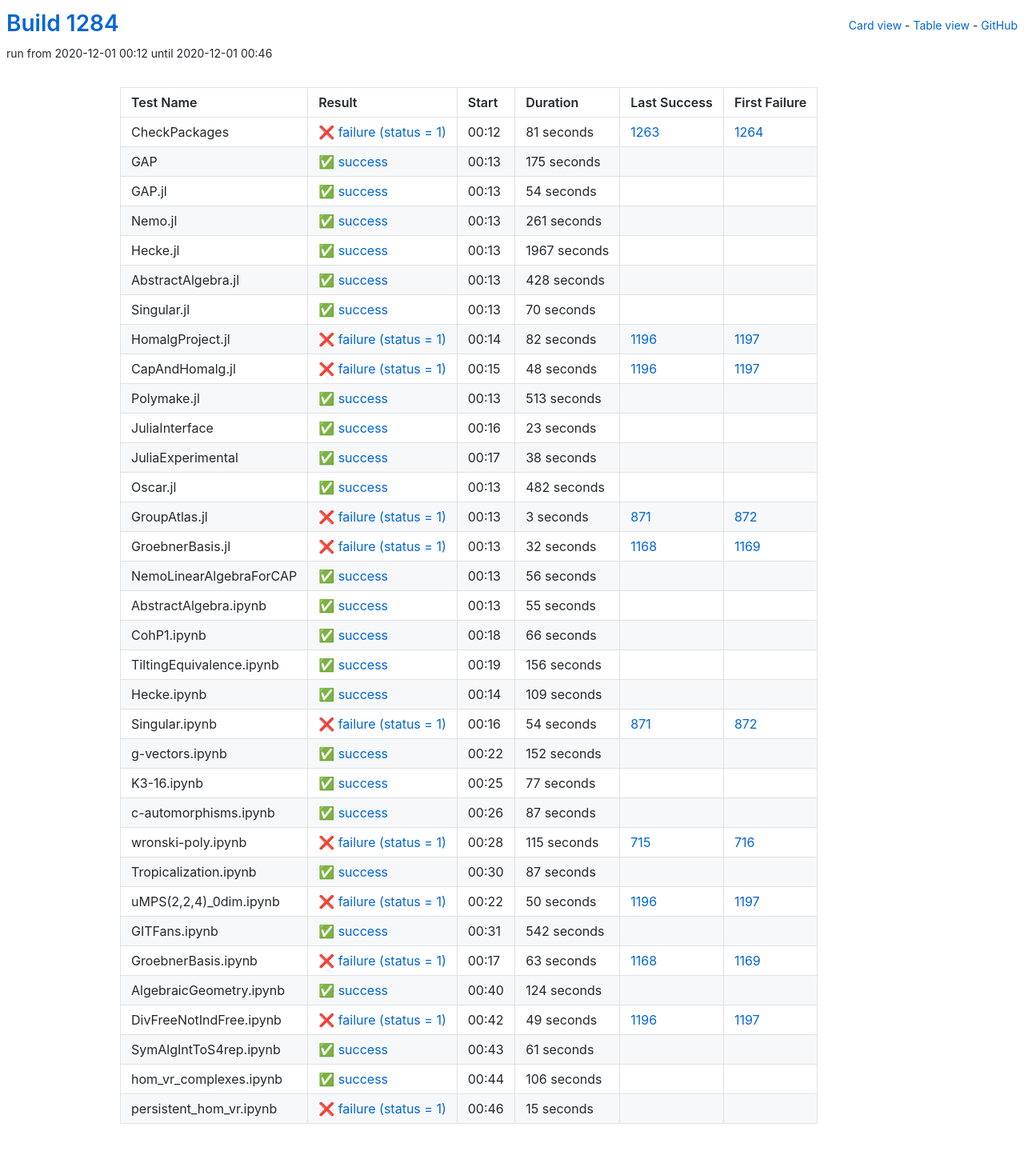
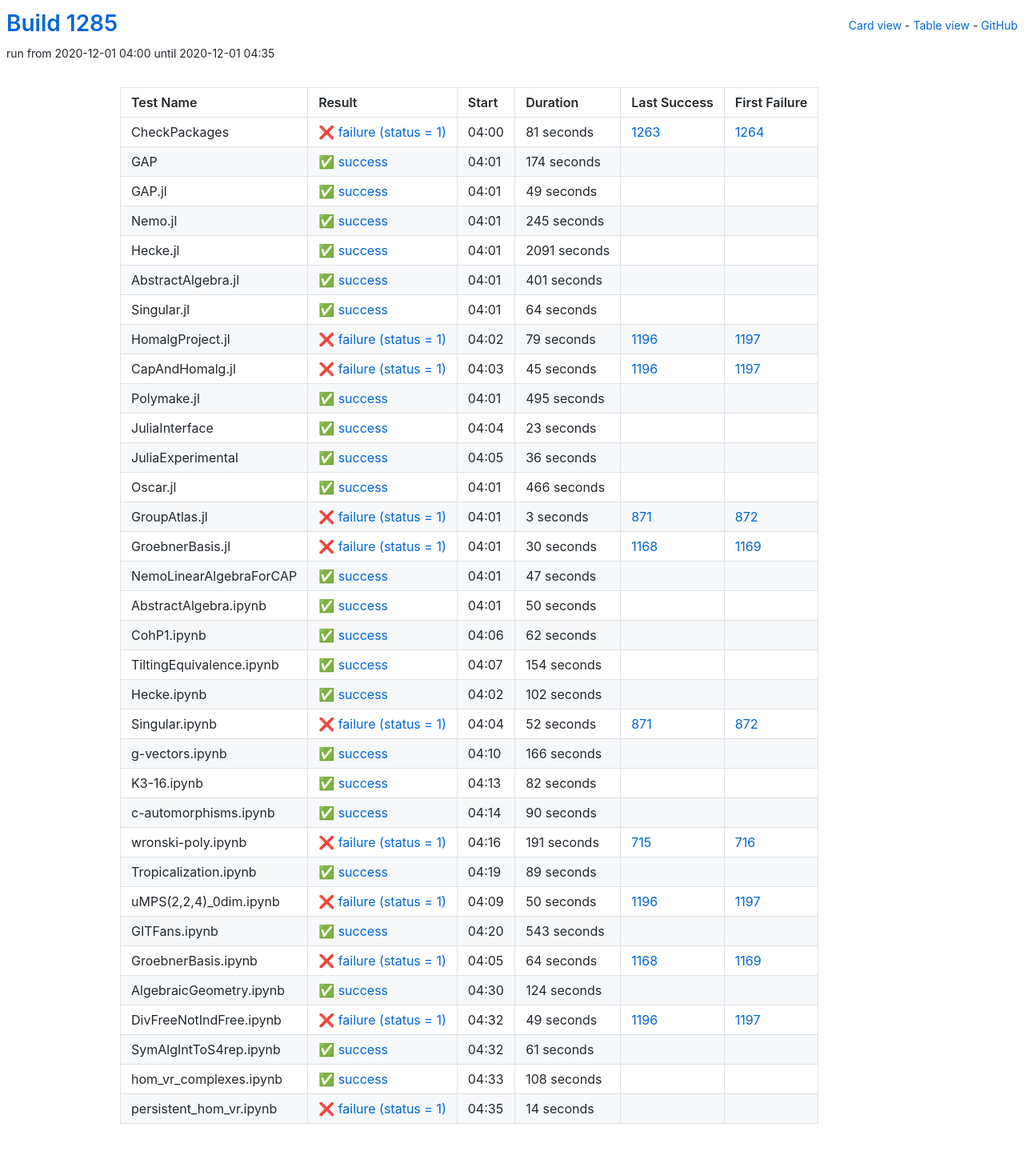
Before and after one commit to oscar-system/oscar-ci-status-stable, a Jekyll site: the page built from table.html, in a window 1280 px wide. Shown: the whole page at 80% size. Built offline with Jekyll 4.4.1, drawn with Linux system fonts in a browser that asks for light colours.

Commit message:
Build #1285

```diff
--- a/_data/ci.yml
+++ b/_data/ci.yml
@@ -1,6 +1,6 @@
 ---
-build: 1284
-build_url: https://oscarci.mathematik.uni-kl.de/job/oscar-stable/1284/
+build: 1285
+build_url: https://oscarci.mathematik.uni-kl.de/job/oscar-stable/1285/
 job: oscar-stable
 organization: oscar-system
 repo: oscar-ci-status-stable
@@ -8,8 +8,8 @@ repourl: https://github.com/oscar-system/oscar-ci-status-stable
 tests:
 - name: CheckPackages
   id: checkpackages
-  log: https://oscarci.mathematik.uni-kl.de/job/oscar-stable/1284/artifact/logs/build-1284/CheckPackages.log
-  start: 2020-12-01 00:12
+  log: https://oscarci.mathematik.uni-kl.de/job/oscar-stable/1285/artifact/logs/build-1285/CheckPackages.log
+  start: 2020-12-01 04:00
   success: false
   exitcode: 1
   status: failure
@@ -20,116 +20,116 @@ tests:
   first_failure_url: https://oscarci.mathematik.uni-kl.de/job/oscar-stable/1264/
 - name: GAP
   id: gap
-  log: https://oscarci.mathematik.uni-kl.de/job/oscar-stable/1284/artifact/logs/build-1284/GAP.log
-  start: 2020-12-01 00:13
+  log: https://oscarci.mathematik.uni-kl.de/job/oscar-stable/1285/artifact/logs/build-1285/GAP.log
+  start: 2020-12-01 04:01
   success: true
   exitcode: 0
   status: success
-  duration: 175
+  duration: 174
   last_success: false
   last_success_url:
   first_failure: false
   first_failure_url:
 - name: GAP.jl
   id: gap-jl
-  log: https://oscarci.mathematik.uni-kl.de/job/oscar-stable/1284/artifact/logs/build-1284/GAP.jl.log
-  start: 2020-12-01 00:13
+  log: https://oscarci.mathematik.uni-kl.de/job/oscar-stable/1285/artifact/logs/build-1285/GAP.jl.log
+  start: 2020-12-01 04:01
   success: true
   exitcode: 0
   status: success
-  duration: 54
+  duration: 49
   last_success: false
   last_success_url:
   first_failure: false
   first_failure_url:
 - name: Nemo.jl
   id: nemo-jl
-  log: https://oscarci.mathematik.uni-kl.de/job/oscar-stable/1284/artifact/logs/build-1284/Nemo.jl.log
-  start: 2020-12-01 00:13
+  log: https://oscarci.mathematik.uni-kl.de/job/oscar-stable/1285/artifact/logs/build-1285/Nemo.jl.log
+  start: 2020-12-01 04:01
   success: true
   exitcode: 0
   status: success
-  duration: 261
+  duration: 245
   last_success: false
   last_success_url:
   first_failure: false
   first_failure_url:
 - name: Hecke.jl
   id: hecke-jl
-  log: https://oscarci.mathematik.uni-kl.de/job/oscar-stable/1284/artifact/logs/build-1284/Hecke.jl.log
-  start: 2020-12-01 00:13
+  log: https://oscarci.mathematik.uni-kl.de/job/oscar-stable/1285/artifact/logs/build-1285/Hecke.jl.log
+  start: 2020-12-01 04:01
   success: true
   exitcode: 0
   status: success
-  duration: 1967
+  duration: 2091
   last_success: false
   last_success_url:
   first_failure: false
   first_failure_url:
 - name: AbstractAlgebra.jl
   id: abstractalgebra-jl
-  log: https://oscarci.mathematik.uni-kl.de/job/oscar-stable/1284/artifact/logs/build-1284/AbstractAlgebra.jl.log
-  start: 2020-12-01 00:13
+  log: https://oscarci.mathematik.uni-kl.de/job/oscar-stable/1285/artifact/logs/build-1285/AbstractAlgebra.jl.log
+  start: 2020-12-01 04:01
   success: true
   exitcode: 0
   status: success
-  duration: 428
+  duration: 401
   last_success: false
   last_success_url:
   first_failure: false
   first_failure_url:
 - name: Singular.jl
   id: singular-jl
-  log: https://oscarci.mathematik.uni-kl.de/job/oscar-stable/1284/artifact/logs/build-1284/Singular.jl.log
-  start: 2020-12-01 00:13
+  log: https://oscarci.mathematik.uni-kl.de/job/oscar-stable/1285/artifact/logs/build-1285/Singular.jl.log
+  start: 2020-12-01 04:01
   success: true
   exitcode: 0
   status: success
-  duration: 70
+  duration: 64
   last_success: false
   last_success_url:
   first_failure: false
   first_failure_url:
 - name: HomalgProject.jl
   id: homalgproject-jl
-  log: https://oscarci.mathematik.uni-kl.de/job/oscar-stable/1284/artifact/logs/build-1284/HomalgProject.jl.log
-  start: 2020-12-01 00:14
+  log: https://oscarci.mathematik.uni-kl.de/job/oscar-stable/1285/artifact/logs/build-1285/HomalgProject.jl.log
+  start: 2020-12-01 04:02
   success: false
   exitcode: 1
   status: failure
-  duration: 82
+  duration: 79
   last_success: 1196
   last_success_url: https://oscarci.mathematik.uni-kl.de/job/oscar-stable/1196/
   first_failure: 1197
   first_failure_url: https://oscarci.mathematik.uni-kl.de/job/oscar-stable/1197/
 - name: CapAndHomalg.jl
   id: capandhomalg-jl
-  log: https://oscarci.mathematik.uni-kl.de/job/oscar-stable/1284/artifact/logs/build-1284/CapAndHomalg.jl.log
-  start: 2020-12-01 00:15
+  log: https://oscarci.mathematik.uni-kl.de/job/oscar-stable/1285/artifact/logs/build-1285/CapAndHomalg.jl.log
+  start: 2020-12-01 04:03
   success: false
   exitcode: 1
   status: failure
-  duration: 48
+  duration: 45
   last_success: 1196
   last_success_url: https://oscarci.mathematik.uni-kl.de/job/oscar-stable/1196/
   first_failure: 1197
   first_failure_url: https://oscarci.mathematik.uni-kl.de/job/oscar-stable/1197/
 - name: Polymake.jl
   id: polymake-jl
-  log: https://oscarci.mathematik.uni-kl.de/job/oscar-stable/1284/artifact/logs/build-1284/Polymake.jl.log
-  start: 2020-12-01 00:13
+  log: https://oscarci.mathematik.uni-kl.de/job/oscar-stable/1285/artifact/logs/build-1285/Polymake.jl.log
+  start: 2020-12-01 04:01
   success: true
   exitcode: 0
   status: success
-  duration: 513
+  duration: 495
   last_success: false
   last_success_url:
   first_failure: false
   first_failure_url:
 - name: JuliaInterface
   id: juliainterface
-  log: https://oscarci.mathematik.uni-kl.de/job/oscar-stable/1284/artifact/logs/build-1284/JuliaInterface.log
-  start: 2020-12-01 00:16
+  log: https://oscarci.mathematik.uni-kl.de/job/oscar-stable/1285/artifact/logs/build-1285/JuliaInterface.log
+  start: 2020-12-01 04:04
   success: true
   exitcode: 0
   status: success
@@ -140,32 +140,32 @@ tests:
   first_failure_url:
 - name: JuliaExperimental
   id: juliaexperimental
-  log: https://oscarci.mathematik.uni-kl.de/job/oscar-stable/1284/artifact/logs/build-1284/JuliaExperimental.log
-  start: 2020-12-01 00:17
+  log: https://oscarci.mathematik.uni-kl.de/job/oscar-stable/1285/artifact/logs/build-1285/JuliaExperimental.log
+  start: 2020-12-01 04:05
   success: true
   exitcode: 0
   status: success
-  duration: 38
+  duration: 36
   last_success: false
   last_success_url:
   first_failure: false
   first_failure_url:
 - name: Oscar.jl
   id: oscar-jl
-  log: https://oscarci.mathematik.uni-kl.de/job/oscar-stable/1284/artifact/logs/build-1284/Oscar.jl.log
-  start: 2020-12-01 00:13
+  log: https://oscarci.mathematik.uni-kl.de/job/oscar-stable/1285/artifact/logs/build-1285/Oscar.jl.log
+  start: 2020-12-01 04:01
   success: true
   exitcode: 0
   status: success
-  duration: 482
+  duration: 466
   last_success: false
   last_success_url:
   first_failure: false
   first_failure_url:
 - name: GroupAtlas.jl
   id: groupatlas-jl
-  log: https://oscarci.mathematik.uni-kl.de/job/oscar-stable/1284/artifact/logs/build-1284/GroupAtlas.jl.log
-  start: 2020-12-01 00:13
+  log: https://oscarci.mathematik.uni-kl.de/job/oscar-stable/1285/artifact/logs/build-1285/GroupAtlas.jl.log
+  start: 2020-12-01 04:01
   success: false
   exitcode: 1
   status: failure
@@ -176,152 +176,152 @@ tests:
   first_failure_url: https://oscarci.mathematik.uni-kl.de/job/oscar-stable/872/
 - name: GroebnerBasis.jl
   id: groebnerbasis-jl
-  log: https://oscarci.mathematik.uni-kl.de/job/oscar-stable/1284/artifact/logs/build-1284/GroebnerBasis.jl.log
-  start: 2020-12-01 00:13
+  log: https://oscarci.mathematik.uni-kl.de/job/oscar-stable/1285/artifact/logs/build-1285/GroebnerBasis.jl.log
+  start: 2020-12-01 04:01
   success: false
   exitcode: 1
   status: failure
-  duration: 32
+  duration: 30
   last_success: 1168
   last_success_url: https://oscarci.mathematik.uni-kl.de/job/oscar-stable/1168/
   first_failure: 1169
   first_failure_url: https://oscarci.mathematik.uni-kl.de/job/oscar-stable/1169/
 - name: NemoLinearAlgebraForCAP
   id: nemolinearalgebraforcap
-  log: https://oscarci.mathematik.uni-kl.de/job/oscar-stable/1284/artifact/logs/build-1284/NemoLinearAlgebraForCAP.log
-  start: 2020-12-01 00:13
+  log: https://oscarci.mathematik.uni-kl.de/job/oscar-stable/1285/artifact/logs/build-1285/NemoLinearAlgebraForCAP.log
+  start: 2020-12-01 04:01
   success: true
   exitcode: 0
   status: success
-  duration: 56
+  duration: 47
   last_success: false
   last_success_url:
   first_failure: false
   first_failure_url:
 - name: AbstractAlgebra.ipynb
   id: abstractalgebra-ipynb
-  log: https://oscarci.mathematik.uni-kl.de/job/oscar-stable/1284/artifact/logs/build-1284/AbstractAlgebra.ipynb.log
-  start: 2020-12-01 00:13
+  log: https://oscarci.mathematik.uni-kl.de/job/oscar-stable/1285/artifact/logs/build-1285/AbstractAlgebra.ipynb.log
+  start: 2020-12-01 04:01
   success: true
   exitcode: 0
   status: success
-  duration: 55
+  duration: 50
   last_success: false
   last_success_url:
   first_failure: false
   first_failure_url:
 - name: CohP1.ipynb
   id: cohp1-ipynb
-  log: https://oscarci.mathematik.uni-kl.de/job/oscar-stable/1284/artifact/logs/build-1284/CohP1.ipynb.log
-  start: 2020-12-01 00:18
+  log: https://oscarci.mathematik.uni-kl.de/job/oscar-stable/1285/artifact/logs/build-1285/CohP1.ipynb.log
+  start: 2020-12-01 04:06
   success: true
   exitcode: 0
   status: success
-  duration: 66
+  duration: 62
   last_success: false
   last_success_url:
   first_failure: false
   first_failure_url:
 - name: TiltingEquivalence.ipynb
   id: tiltingequivalence-ipynb
-  log: https://oscarci.mathematik.uni-kl.de/job/oscar-stable/1284/artifact/logs/build-1284/TiltingEquivalence.ipynb.log
-  start: 2020-12-01 00:19
+  log: https://oscarci.mathematik.uni-kl.de/job/oscar-stable/1285/artifact/logs/build-1285/TiltingEquivalence.ipynb.log
+  start: 2020-12-01 04:07
   success: true
   exitcode: 0
   status: success
-  duration: 156
+  duration: 154
   last_success: false
   last_success_url:
   first_failure: false
   first_failure_url:
 - name: Hecke.ipynb
   id: hecke-ipynb
-  log: https://oscarci.mathematik.uni-kl.de/job/oscar-stable/1284/artifact/logs/build-1284/Hecke.ipynb.log
-  start: 2020-12-01 00:14
+  log: https://oscarci.mathematik.uni-kl.de/job/oscar-stable/1285/artifact/logs/build-1285/Hecke.ipynb.log
+  start: 2020-12-01 04:02
   success: true
   exitcode: 0
   status: success
-  duration: 109
+  duration: 102
   last_success: false
   last_success_url:
   first_failure: false
   first_failure_url:
 - name: Singular.ipynb
   id: singular-ipynb
-  log: https://oscarci.mathematik.uni-kl.de/job/oscar-stable/1284/artifact/logs/build-1284/Singular.ipynb.log
-  start: 2020-12-01 00:16
+  log: https://oscarci.mathematik.uni-kl.de/job/oscar-stable/1285/artifact/logs/build-1285/Singular.ipynb.log
+  start: 2020-12-01 04:04
   success: false
   exitcode: 1
   status: failure
-  duration: 54
+  duration: 52
   last_success: 871
   last_success_url: https://oscarci.mathematik.uni-kl.de/job/oscar-stable/871/
   first_failure: 872
   first_failure_url: https://oscarci.mathematik.uni-kl.de/job/oscar-stable/872/
 - name: g-vectors.ipynb
   id: g-vectors-ipynb
-  log: https://oscarci.mathematik.uni-kl.de/job/oscar-stable/1284/artifact/logs/build-1284/g-vectors.ipynb.log
-  start: 2020-12-01 00:22
+  log: https://oscarci.mathematik.uni-kl.de/job/oscar-stable/1285/artifact/logs/build-1285/g-vectors.ipynb.log
+  start: 2020-12-01 04:10
   success: true
   exitcode: 0
   status: success
-  duration: 152
+  duration: 166
   last_success: false
   last_success_url:
   first_failure: false
   first_failure_url:
 - name: K3-16.ipynb
   id: k3-16-ipynb
-  log: https://oscarci.mathematik.uni-kl.de/job/oscar-stable/1284/artifact/logs/build-1284/K3-16.ipynb.log
-  start: 2020-12-01 00:25
+  log: https://oscarci.mathematik.uni-kl.de/job/oscar-stable/1285/artifact/logs/build-1285/K3-16.ipynb.log
+  start: 2020-12-01 04:13
   success: true
   exitcode: 0
   status: success
-  duration: 77
+  duration: 82
   last_success: false
   last_success_url:
   first_failure: false
   first_failure_url:
 - name: c-automorphisms.ipynb
   id: c-automorphisms-ipynb
-  log: https://oscarci.mathematik.uni-kl.de/job/oscar-stable/1284/artifact/logs/build-1284/c-automorphisms.ipynb.log
-  start: 2020-12-01 00:26
+  log: https://oscarci.mathematik.uni-kl.de/job/oscar-stable/1285/artifact/logs/build-1285/c-automorphisms.ipynb.log
+  start: 2020-12-01 04:14
   success: true
   exitcode: 0
   status: success
-  duration: 87
+  duration: 90
   last_success: false
   last_success_url:
   first_failure: false
   first_failure_url:
 - name: wronski-poly.ipynb
   id: wronski-poly-ipynb
-  log: https://oscarci.mathematik.uni-kl.de/job/oscar-stable/1284/artifact/logs/build-1284/wronski-poly.ipynb.log
-  start: 2020-12-01 00:28
+  log: https://oscarci.mathematik.uni-kl.de/job/oscar-stable/1285/artifact/logs/build-1285/wronski-poly.ipynb.log
+  start: 2020-12-01 04:16
   success: false
   exitcode: 1
   status: failure
-  duration: 115
+  duration: 191
   last_success: 715
   last_success_url: https://oscarci.mathematik.uni-kl.de/job/oscar-stable/715/
   first_failure: 716
   first_failure_url: https://oscarci.mathematik.uni-kl.de/job/oscar-stable/716/
 - name: Tropicalization.ipynb
   id: tropicalization-ipynb
-  log: https://oscarci.mathematik.uni-kl.de/job/oscar-stable/1284/artifact/logs/build-1284/Tropicalization.ipynb.log
-  start: 2020-12-01 00:30
+  log: https://oscarci.mathematik.uni-kl.de/job/oscar-stable/1285/artifact/logs/build-1285/Tropicalization.ipynb.log
+  start: 2020-12-01 04:19
   success: true
   exitcode: 0
   status: success
-  duration: 87
+  duration: 89
   last_success: false
   last_success_url:
   first_failure: false
   first_failure_url:
 - name: uMPS(2,2,4)_0dim.ipynb
   id: umps-2-2-4-0dim-ipynb
-  log: https://oscarci.mathematik.uni-kl.de/job/oscar-stable/1284/artifact/logs/build-1284/uMPS-2-2-4-_0dim.ipynb.log
-  start: 2020-12-01 00:22
+  log: https://oscarci.mathematik.uni-kl.de/job/oscar-stable/1285/artifact/logs/build-1285/uMPS-2-2-4-_0dim.ipynb.log
+  start: 2020-12-01 04:09
   success: false
   exitcode: 1
   status: failure
@@ -332,32 +332,32 @@ tests:
   first_failure_url: https://oscarci.mathematik.uni-kl.de/job/oscar-stable/1197/
 - name: GITFans.ipynb
   id: gitfans-ipynb
-  log: https://oscarci.mathematik.uni-kl.de/job/oscar-stable/1284/artifact/logs/build-1284/GITFans.ipynb.log
-  start: 2020-12-01 00:31
+  log: https://oscarci.mathematik.uni-kl.de/job/oscar-stable/1285/artifact/logs/build-1285/GITFans.ipynb.log
+  start: 2020-12-01 04:20
   success: true
   exitcode: 0
   status: success
-  duration: 542
+  duration: 543
   last_success: false
   last_success_url:
   first_failure: false
   first_failure_url:
 - name: GroebnerBasis.ipynb
   id: groebnerbasis-ipynb
-  log: https://oscarci.mathematik.uni-kl.de/job/oscar-stable/1284/artifact/logs/build-1284/GroebnerBasis.ipynb.log
-  start: 2020-12-01 00:17
+  log: https://oscarci.mathematik.uni-kl.de/job/oscar-stable/1285/artifact/logs/build-1285/GroebnerBasis.ipynb.log
+  start: 2020-12-01 04:05
   success: false
   exitcode: 1
   status: failure
-  duration: 63
+  duration: 64
   last_success: 1168
   last_success_url: https://oscarci.mathematik.uni-kl.de/job/oscar-stable/1168/
   first_failure: 1169
   first_failure_url: https://oscarci.mathematik.uni-kl.de/job/oscar-stable/1169/
 - name: AlgebraicGeometry.ipynb
   id: algebraicgeometry-ipynb
-  log: https://oscarci.mathematik.uni-kl.de/job/oscar-stable/1284/artifact/logs/build-1284/AlgebraicGeometry.ipynb.log
-  start: 2020-12-01 00:40
+  log: https://oscarci.mathematik.uni-kl.de/job/oscar-stable/1285/artifact/logs/build-1285/AlgebraicGeometry.ipynb.log
+  start: 2020-12-01 04:30
   success: true
   exitcode: 0
   status: success
@@ -368,8 +368,8 @@ tests:
   first_failure_url:
 - name: DivFreeNotIndFree.ipynb
   id: divfreenotindfree-ipynb
-  log: https://oscarci.mathematik.uni-kl.de/job/oscar-stable/1284/artifact/logs/build-1284/DivFreeNotIndFree.ipynb.log
-  start: 2020-12-01 00:42
+  log: https://oscarci.mathematik.uni-kl.de/job/oscar-stable/1285/artifact/logs/build-1285/DivFreeNotIndFree.ipynb.log
+  start: 2020-12-01 04:32
   success: false
   exitcode: 1
   status: failure
@@ -380,8 +380,8 @@ tests:
   first_failure_url: https://oscarci.mathematik.uni-kl.de/job/oscar-stable/1197/
 - name: SymAlgIntToS4rep.ipynb
   id: symalginttos4rep-ipynb
-  log: https://oscarci.mathematik.uni-kl.de/job/oscar-stable/1284/artifact/logs/build-1284/SymAlgIntToS4rep.ipynb.log
-  start: 2020-12-01 00:43
+  log: https://oscarci.mathematik.uni-kl.de/job/oscar-stable/1285/artifact/logs/build-1285/SymAlgIntToS4rep.ipynb.log
+  start: 2020-12-01 04:32
   success: true
   exitcode: 0
   status: success
@@ -392,24 +392,24 @@ tests:
   first_failure_url:
 - name: hom_vr_complexes.ipynb
   id: hom-vr-complexes-ipynb
-  log: https://oscarci.mathematik.uni-kl.de/job/oscar-stable/1284/artifact/logs/build-1284/hom_vr_complexes.ipynb.log
-  start: 2020-12-01 00:44
+  log: https://oscarci.mathematik.uni-kl.de/job/oscar-stable/1285/artifact/logs/build-1285/hom_vr_complexes.ipynb.log
+  start: 2020-12-01 04:33
   success: true
   exitcode: 0
   status: success
-  duration: 106
+  duration: 108
   last_success: false
   last_success_url:
   first_failure: false
   first_failure_url:
 - name: persistent_hom_vr.ipynb
   id: persistent-hom-vr-ipynb
-  log: https://oscarci.mathematik.uni-kl.de/job/oscar-stable/1284/artifact/logs/build-1284/persistent_hom_vr.ipynb.log
-  start: 2020-12-01 00:46
+  log: https://oscarci.mathematik.uni-kl.de/job/oscar-stable/1285/artifact/logs/build-1285/persistent_hom_vr.ipynb.log
+  start: 2020-12-01 04:35
   success: false
   exitcode: 1
   status: failure
-  duration: 15
+  duration: 14
   last_success: false
   last_success_url:
   first_failure: false
```
Also changed, not shown: README.md.
